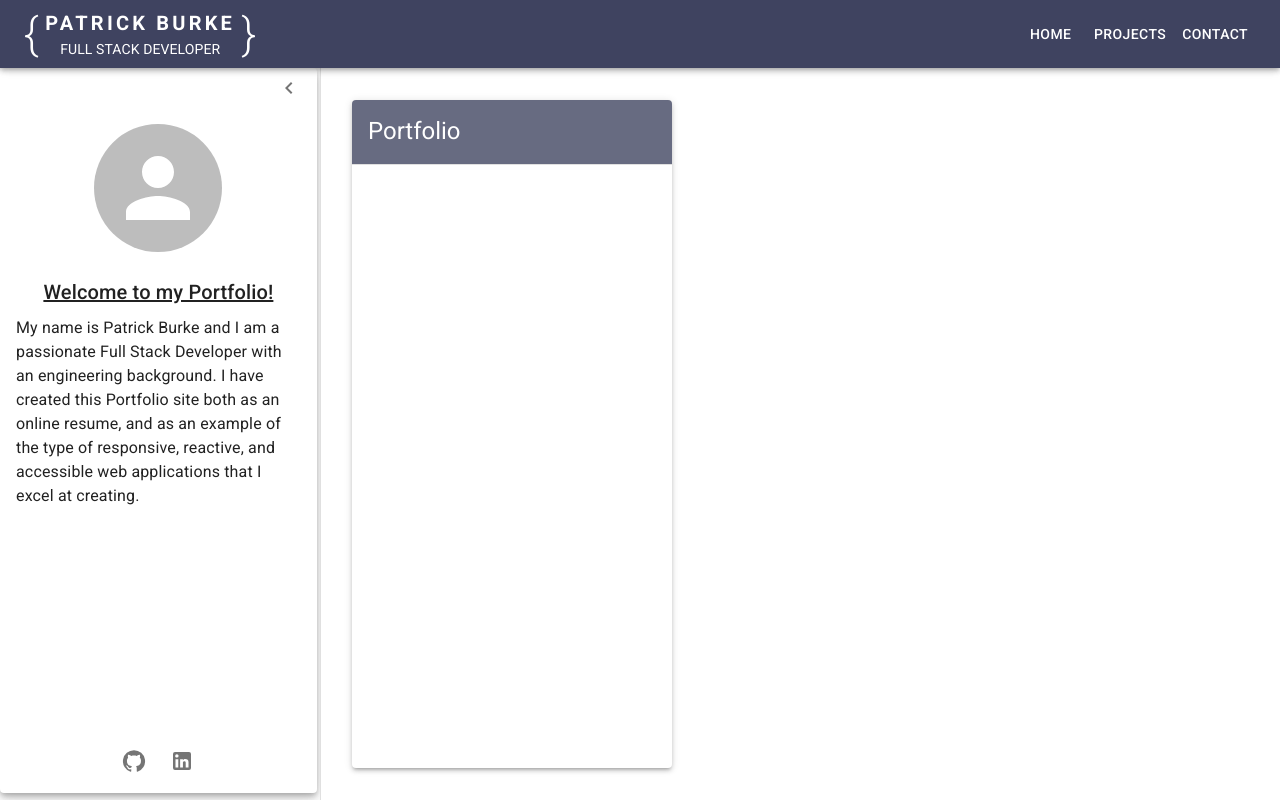
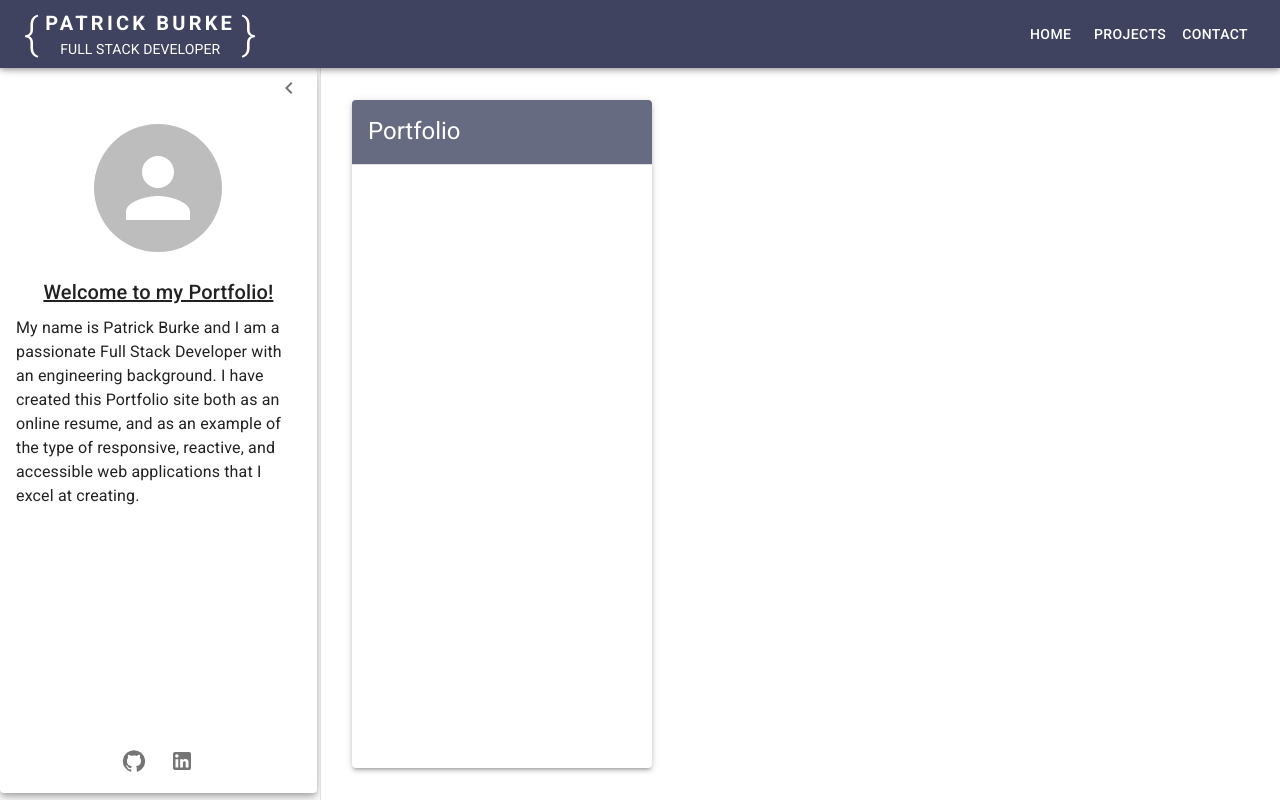
Before and after one commit to PattyBurke99/mui-portfolio, a React (Vite) app: page /mui-portfolio/projects in a window 1280 px wide. Built offline with nearby package versions, Linux system fonts and the light colour scheme.

Commit message:
Changes to card sizes at lg breakpoint and above

```diff
--- a/src/components/CardGroup.tsx
+++ b/src/components/CardGroup.tsx
@@ -1,6 +1,6 @@
 import { Box } from '@mui/material';
 import { ContentCard } from './ContentCard';
-import { contentCardWidthMd } from '../constants';
+import { contentCardWidthMd, contentCardWidthLg } from '../constants';
 
 interface IContentCardData {
     title: string;
@@ -20,7 +20,11 @@ function CardGroup({ cards }: ICardGroup) {
     //This is here to prevent a problem in which the overflow would not be computed correctly
     //For the container the outlet is positioned within
     const rootFontSize = parseFloat(getComputedStyle(document.documentElement).fontSize);
+
     const mdMinWidth = (cards.length*parseFloat(contentCardWidthMd)) +
+    ((cards.length-1)*rootFontSize) + 2*rootFontSize;
+
+    const lgMinWidth = (cards.length*parseFloat(contentCardWidthLg)) +
     ((cards.length-1)*rootFontSize) + 2*rootFontSize;
 
     return (
@@ -28,7 +32,7 @@ function CardGroup({ cards }: ICardGroup) {
             flexGrow: 1,
             display: 'flex',
             flexDirection: {xs: 'column', md: 'row'},
-            minWidth: {md: mdMinWidth},
+            minWidth: { md: mdMinWidth, lg: lgMinWidth },
             gap: '1rem'
         }}>
             {cards.map((card, index) => (
--- a/src/components/ContentCard.tsx
+++ b/src/components/ContentCard.tsx
@@ -8,7 +8,7 @@ import {
     Slide,
     Typography
 } from '@mui/material'
-import { contentCardWidthMd } from '../constants';
+import { contentCardWidthMd, contentCardWidthLg } from '../constants';
 
 export interface IContentCardProps {
     icon?: React.ReactElement;
@@ -22,7 +22,7 @@ export function ContentCard({ icon, title, animationTime, zLayer, children }: IC
     return (
         <Slide in direction="right" timeout={animationTime}>
         <Card elevation={3} sx={{
-            width: {md: contentCardWidthMd},
+            width: { md: contentCardWidthMd, lg: contentCardWidthLg},
             zIndex: zLayer,
         }}>
             <CardHeader title={
--- a/src/constants/index.ts
+++ b/src/constants/index.ts
@@ -2,4 +2,5 @@ export const mobileDrawerWidth: string = "250px";
 export const aboutDrawerWidth: string = "25vw";
 export const appbarHeightXs: string = "56px";
 export const appbarHeightMd: string = "68px";
-export const contentCardWidthMd: string = "320px";
+export const contentCardWidthMd: string = "360px";
+export const contentCardWidthLg: string = "300px";
```
